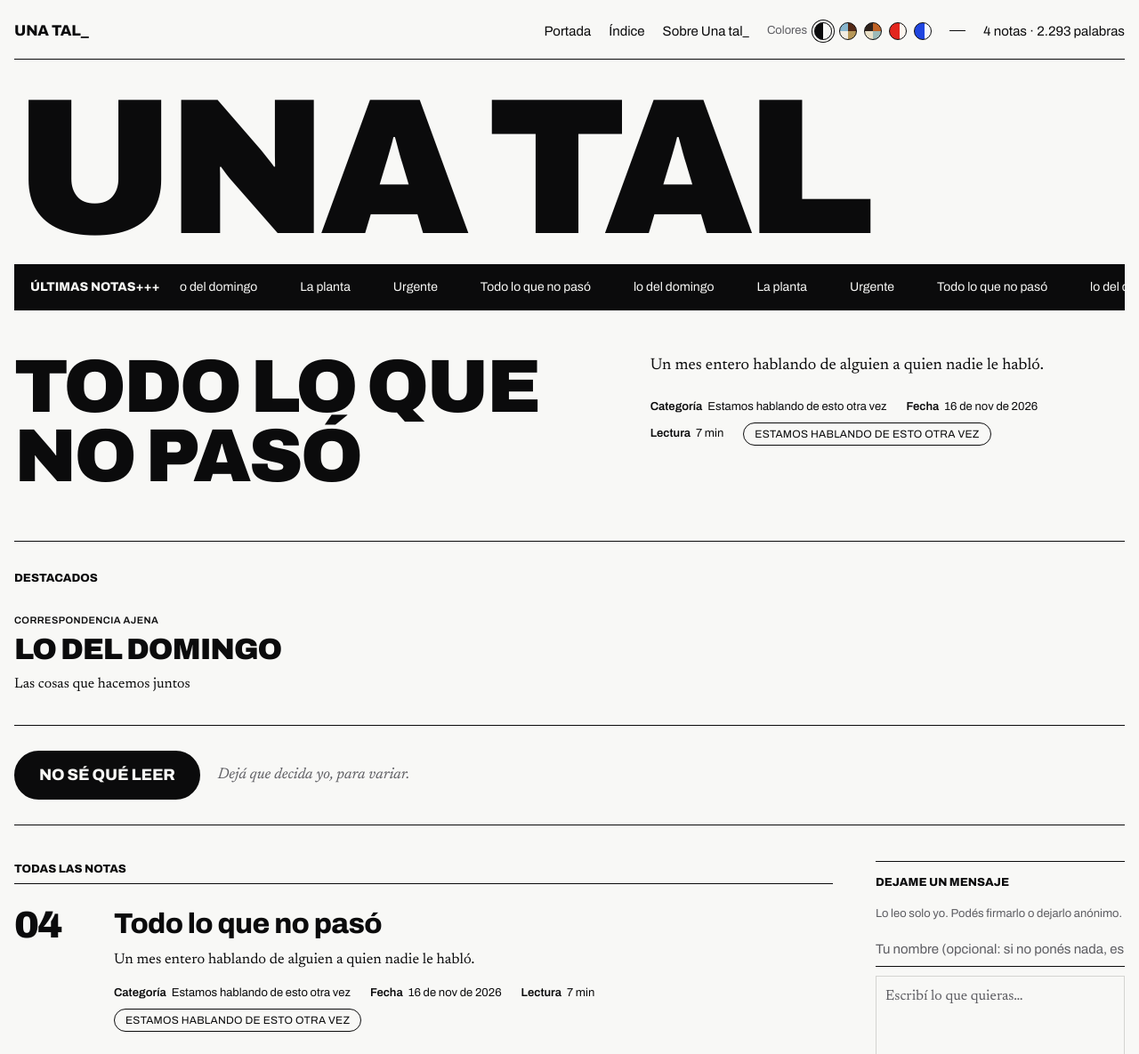
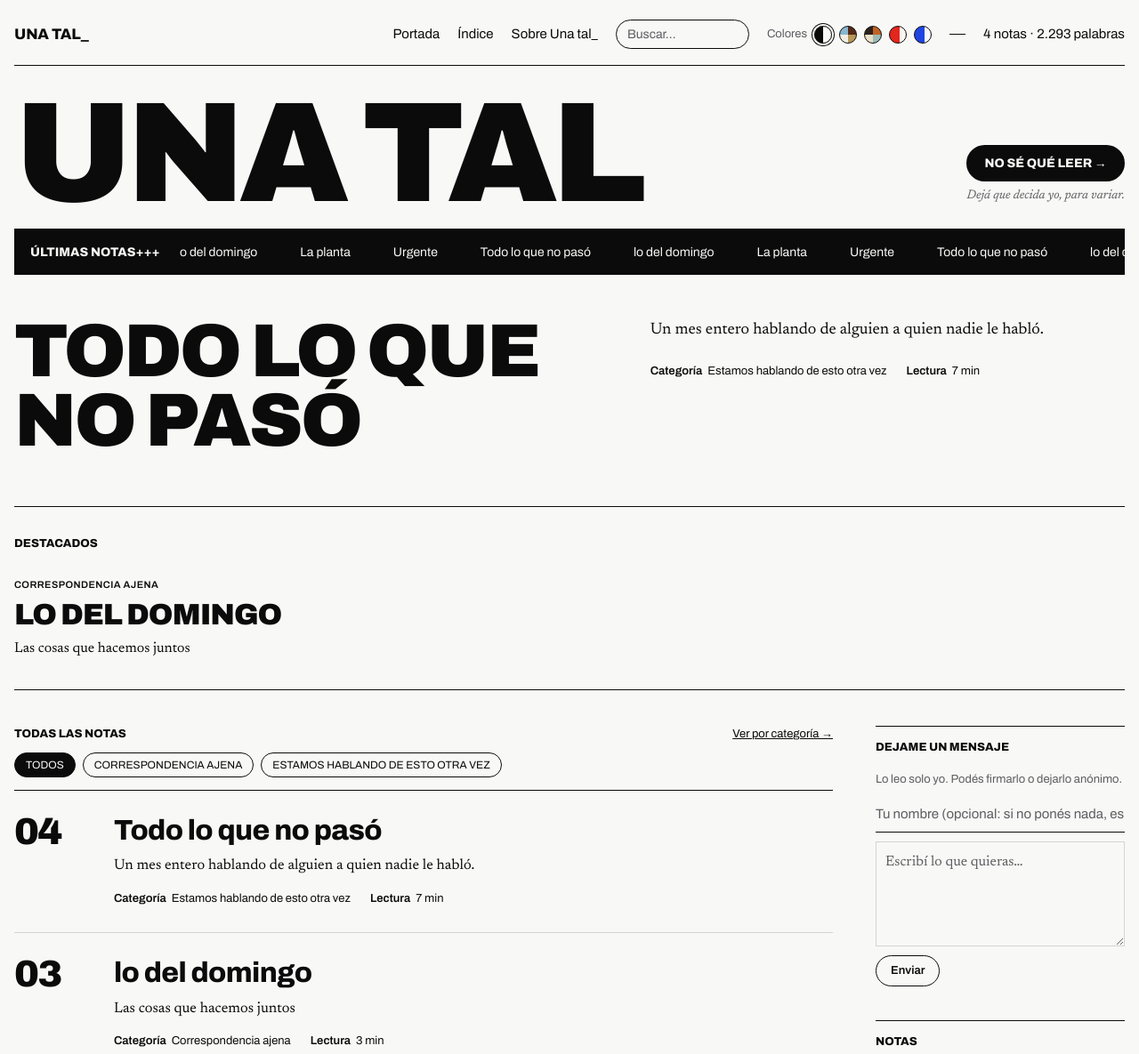
Before and after one commit to abrilsanchezaliberti-lab/tengomisrazones.ar, a plain HTML site: page index.html in a window 1280 px wide. Shown: the top 1185 px of the page at 89% size. Drawn offline with Linux system fonts and the light colour scheme.

Commit message:
Add files via upload

```diff
--- a/index.html
+++ b/index.html
@@ -120,10 +120,19 @@ aside.side { display: flex; flex-direction: column; gap: 28px; }
 .dest-cat { font-size: 11px; font-weight: 600; text-transform: uppercase; letter-spacing: 0.04em; color: var(--accent); }
 .dest-t { font-weight: 900; text-transform: uppercase; letter-spacing: -0.03em; font-size: clamp(24px, 2.6vw, 34px); line-height: 0.95; overflow-wrap: anywhere; }
 .dest-b { font-family: var(--f-read); font-size: 16px; line-height: 1.5; }
-.azar { display: flex; flex-wrap: wrap; align-items: center; gap: 10px 20px; padding-block: 28px; border-bottom: 1px solid var(--rule); }
-.azar-btn { font: inherit; font-weight: 800; font-size: 18px; text-transform: uppercase; letter-spacing: -0.01em; cursor: pointer; border: 2px solid var(--band); border-radius: 999px; padding: 12px 26px; background: var(--band); color: var(--band-ink); }
+.mast-row { display: flex; flex-wrap: wrap; align-items: flex-end; justify-content: space-between; gap: 8px 32px; }
+.mast-row .mast { flex: 0 1 auto; font-size: clamp(56px, 12.5vw, 176px); }
+@media (min-width: 861px) { .mast-row { flex-wrap: nowrap; } .azar { flex: none; } }
+.azar { display: flex; flex-direction: column; align-items: flex-start; gap: 6px; padding-bottom: 26px; }
+.lista-h { display: flex; flex-wrap: wrap; justify-content: space-between; align-items: baseline; gap: 6px 16px; }
+.lista-ind { font-size: 13px; color: var(--ink); }
+.lista .chips { margin: 4px 0 14px; }
+.q-top { display: inline-flex; }
+.q-top input { font: inherit; font-size: 14px; width: 150px; padding: 5px 12px; border: 1px solid var(--ink); border-radius: 999px; background: transparent; color: var(--ink); }
+.q-top input::placeholder { color: var(--ink-soft); }
+.azar-btn { font: inherit; font-weight: 800; font-size: 14px; text-transform: uppercase; letter-spacing: 0; cursor: pointer; border: 2px solid var(--band); border-radius: 999px; padding: 8px 18px; background: var(--band); color: var(--band-ink); white-space: nowrap; }
 .azar-btn:hover { filter: brightness(1.1); }
-.azar-sub { margin: 0; font-family: var(--f-read); font-style: italic; font-size: 17px; color: var(--ink-soft); }
+.azar-sub { margin: 0; font-family: var(--f-read); font-style: italic; font-size: 14px; color: var(--ink-soft); }
 @media (max-width: 860px) {
   .dest-grid { grid-template-columns: minmax(0, 1fr); }
   .dest-card, .dest-card:first-child { border-left: 0; padding: 16px 0 20px; border-top: 1px solid var(--hair); }
@@ -257,7 +266,11 @@ a:focus-visible, input:focus-visible, button:focus-visible { outline: 2px solid
   .paletas { grid-column: 2; grid-row: 1; gap: 6px; }
   .paletas .lab-p, .nav .dash, #stats { display: none; }
   .sw { width: 22px; height: 22px; }
-  .links { grid-column: 1 / -1; grid-row: 2; display: flex; flex-wrap: wrap; gap: 6px 22px; font-size: 15px; }
+  .links { grid-column: 1; grid-row: 2; display: flex; flex-wrap: wrap; gap: 6px 18px; font-size: 15px; }
+  .q-top { grid-column: 2; grid-row: 2; }
+  .q-top input { width: 110px; }
+  .mast-row { gap: 0; }
+  .azar { flex-direction: row; flex-wrap: wrap; align-items: center; gap: 6px 12px; padding: 0 0 18px; }
   .ticker { height: 46px; }
   .ticker .lab { font-size: 12px; padding-inline: 14px 16px; }
   .ticker .run { font-size: 13px; gap: 36px; padding-right: 36px; }
@@ -274,6 +287,7 @@ a:focus-visible, input:focus-visible, button:focus-visible { outline: 2px solid
     <a class="brand" href="#">Una tal_</a>
     <nav class="nav" aria-label="Secciones">
       <span class="links"><a href="#">Portada</a><a href="#indice">Índice</a><a href="#sobre">Sobre Una tal_</a></span>
+      <form class="q-top" role="search" id="q-form"><input id="q-top" type="search" placeholder="Buscar…" aria-label="Buscar en las notas" autocomplete="off"></form>
       <span class="paletas" role="group" aria-label="Colores">
         <span class="lab-p">Colores</span>
         <button class="sw sw-clasica" type="button" data-p="clasica" title="Blanco y negro" aria-label="Blanco y negro"></button>
@@ -447,12 +461,14 @@ const excerpt = (s, n = 230) => { const t = (s || "").replace(/\s+/g, " ").trim(
 const pad = (n) => String(n).padStart(2, "0");
 const href = (d) => "#" + encodeURIComponent(d.id);
 
+// Por ahora la página no muestra fechas. Para volver a mostrarlas: true.
+const MOSTRAR_FECHAS = false;
 function meta(d) {
   return el("div", { className: "meta" },
     el("span", {}, el("b", { textContent: "Categoría" }), d.tipo || "Otro"),
-    d.sinFecha ? null : el("span", {}, el("b", { textContent: "Fecha" }), fmtFecha(d.creado)),
+    MOSTRAR_FECHAS && !d.sinFecha ? el("span", {}, el("b", { textContent: "Fecha" }), fmtFecha(d.creado)) : null,
     el("span", {}, el("b", { textContent: "Lectura" }), mins(d.texto) + " min"),
-    el("span", { className: "pill", textContent: d.tipo || "Otro" }));
+    el("span", { className: "pill", hidden: true }));
 }
 
 function ticker() {
@@ -542,7 +558,8 @@ function renderCategoria(v, s) {
 }
 
 function renderList() {
-  const list = $("list"); const items = filtered();
+  const list = $("list"); if (!list) return; const items = filtered();
+  const t = $("lista-t"); if (t) t.textContent = state.q.trim() ? `Resultados para «${state.q.trim()}»` : "Todas las notas";
   list.replaceChildren(...items.map(filaNota));
   if (!NOTAS.length) list.append(el("div", { className: "note", textContent: "Todavía no hay notas publicadas." }));
   else if (!items.length) list.append(el("div", { className: "note", textContent: "Ninguna nota coincide con esa búsqueda." }));
@@ -550,7 +567,14 @@ function renderList() {
 
 function renderHome(v) {
   document.title = "Una tal_";
-  const kids = [el("h1", { className: "mast" }, el("a", { href: "#sobre", title: "Y esta quién es?" }, "Una tal", el("span", { className: "cursor", textContent: "_" }))), ticker()];
+  const mast = el("h1", { className: "mast" }, el("a", { href: "#sobre", title: "Y esta quién es?" }, "Una tal", el("span", { className: "cursor", textContent: "_" })));
+  let azarBox = null;
+  if (NOTAS.length > 1) {
+    const azar = el("button", { type: "button", className: "azar-btn", textContent: "No sé qué leer →" });
+    azar.onclick = () => { const actual = decodeURIComponent(location.hash.slice(1)); const l = NOTAS.filter(n => n.id !== actual); location.hash = encodeURIComponent(l[Math.floor(Math.random() * l.length)].id); };
+    azarBox = el("div", { className: "azar" }, azar, el("p", { className: "azar-sub", textContent: "Dejá que decida yo, para variar." }));
+  }
+  const kids = [el("div", { className: "mast-row" }, mast, azarBox), ticker()];
   const lead = NOTAS[0];
   kids.push(lead
     ? el("section", { className: "lead" }, el("h2", {}, el("a", { href: href(lead), textContent: lead.titulo || "Sin título" })), el("div", {}, lead.bajada ? el("p", { className: "ex", textContent: lead.bajada }) : null, meta(lead)))
@@ -562,13 +586,6 @@ function renderHome(v) {
       el("span", { className: "dest-cat", textContent: d.tipo || "Otro" }),
       el("span", { className: "dest-t", textContent: d.titulo || "Sin título" }),
       d.bajada ? el("span", { className: "dest-b", textContent: d.bajada }) : null)))));
-  if (NOTAS.length > 1) {
-    const azar = el("button", { type: "button", className: "azar-btn", textContent: "No sé qué leer" });
-    azar.onclick = () => { const actual = decodeURIComponent(location.hash.slice(1)); const l = NOTAS.filter(n => n.id !== actual); location.hash = encodeURIComponent(l[Math.floor(Math.random() * l.length)].id); };
-    kids.push(el("section", { className: "azar" }, azar, el("p", { className: "azar-sub", textContent: "Dejá que decida yo, para variar." })));
-  }
-  const search = el("input", { className: "search", type: "search", placeholder: "Buscar en las notas", value: state.q, "aria-label": "Buscar en las notas" });
-  search.oninput = (e) => { state.q = e.target.value; renderList(); };
   const tipos = ["Todos", ...new Set([...TIPOS, ...NOTAS.map(d => d.tipo).filter(Boolean)])].filter(t => t === "Todos" || NOTAS.some(d => d.tipo === t));
   const chips = el("div", { className: "chips" }, ...tipos.map(t => {
     const b = el("button", { type: "button", className: "chip", textContent: t, "aria-pressed": String(state.filtro === t) });
@@ -577,10 +594,12 @@ function renderHome(v) {
   }));
   const side = el("aside", { className: "side" },
     buzonBlock(),
-    el("div", { className: "blk blk-cuenta" }, el("p", { className: "sect", textContent: "Notas" }), el("div", { className: "big", textContent: `${pad(NOTAS.length)} / ${new Date().getFullYear()}` })),
-    NOTAS.length ? el("div", { className: "blk blk-buscar" }, el("p", { className: "sect", textContent: "Buscar" }), search) : null,
-    NOTAS.length > 1 && tipos.length > 2 ? el("div", { className: "blk blk-tipo" }, el("p", { className: "sect", textContent: "Por tipo" }), chips) : null);
-  kids.push(el("div", { className: "cols" }, el("section", { className: "lista" }, el("p", { className: "sect", textContent: "Todas las notas" }), el("div", { className: "list", id: "list" })), side));
+    el("div", { className: "blk blk-cuenta" }, el("p", { className: "sect", textContent: "Notas" }), el("div", { className: "big", textContent: `${pad(NOTAS.length)} / ${new Date().getFullYear()}` })));
+  const lista = el("section", { className: "lista", id: "lista" },
+    el("div", { className: "lista-h" }, el("p", { className: "sect", id: "lista-t", textContent: "Todas las notas" }), el("a", { className: "lista-ind", href: "#indice", textContent: "Ver por categoría →" })),
+    NOTAS.length > 1 && tipos.length > 2 ? chips : null,
+    el("div", { className: "list", id: "list" }));
+  kids.push(el("div", { className: "cols" }, lista, side));
   v.replaceChildren(...kids); renderList(); startTicker();
 }
 
@@ -679,6 +698,14 @@ function setPaleta(p) {
 }
 setPaleta(document.documentElement.getAttribute("data-paleta") || "clasica");
 document.querySelectorAll(".sw[data-p]").forEach(b => b.onclick = () => setPaleta(b.dataset.p));
+// Buscador de arriba: filtra la lista de la portada (si estás en otra página, te lleva a la portada).
+const enPortada = () => { const h = decodeURIComponent(location.hash.slice(1)); return !h; };
+$("q-top").addEventListener("input", (e) => {
+  state.q = e.target.value;
+  if (!enPortada()) { location.hash = ""; return; }
+  renderList();
+});
+$("q-form").addEventListener("submit", (e) => { e.preventDefault(); if (!enPortada()) location.hash = ""; setTimeout(() => $("lista")?.scrollIntoView({ behavior: "smooth", block: "start" }), 50); });
 window.addEventListener("hashchange", route);
 route();
 </script>
```
